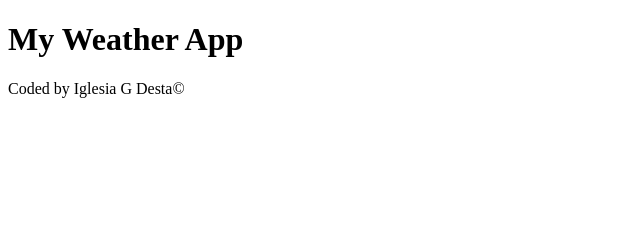
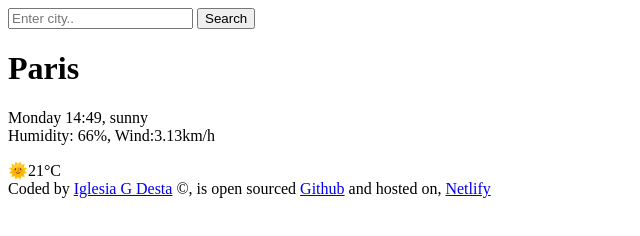
Before and after one commit to Idesta1/my-weatherApp, a plain HTML site: page index.html in a window 1280 px wide. Shown: the whole page, without its empty margins (0-640 px from the left). Drawn offline with Linux system fonts and the light colour scheme.

Commit message:
Added HTML to the project

```diff
--- a/index.html
+++ b/index.html
@@ -6,9 +6,26 @@
     <title>My First Weather App</title>
 </head>
 <body>
-    <h1>My Weather App</h1>
+    <header>
+       <form>
+        <input type="search"  placeholder="Enter city.." required />
+        <input type="submit" value="Search"/>
+       </form>
+    </header>
+  <main>
+    <div>
+    <h1>Paris</h1>
+    <p>Monday 14:49, sunny<br/>
+    Humidity: 66%, Wind:3.13km/h</p>
+    </div>
+    <div>🌞21°C</div>
+</main>
+
+
   <footer>
-    Coded by Iglesia G Desta©
+    Coded by <a href ="https://github.com/Idesta1" target="_blank"> Iglesia G Desta</a> ©, is open sourced
+    <a href ="https://github.com/Idesta1/my-weatherApp" target="_blank"> Github</a> and hosted on,
+    <a href ="https://app.netlify.com/sites/my-shecode-weatherapp/overview" target="_blank"> Netlify</a>
   </footer>
 </body>
 </html>
```
